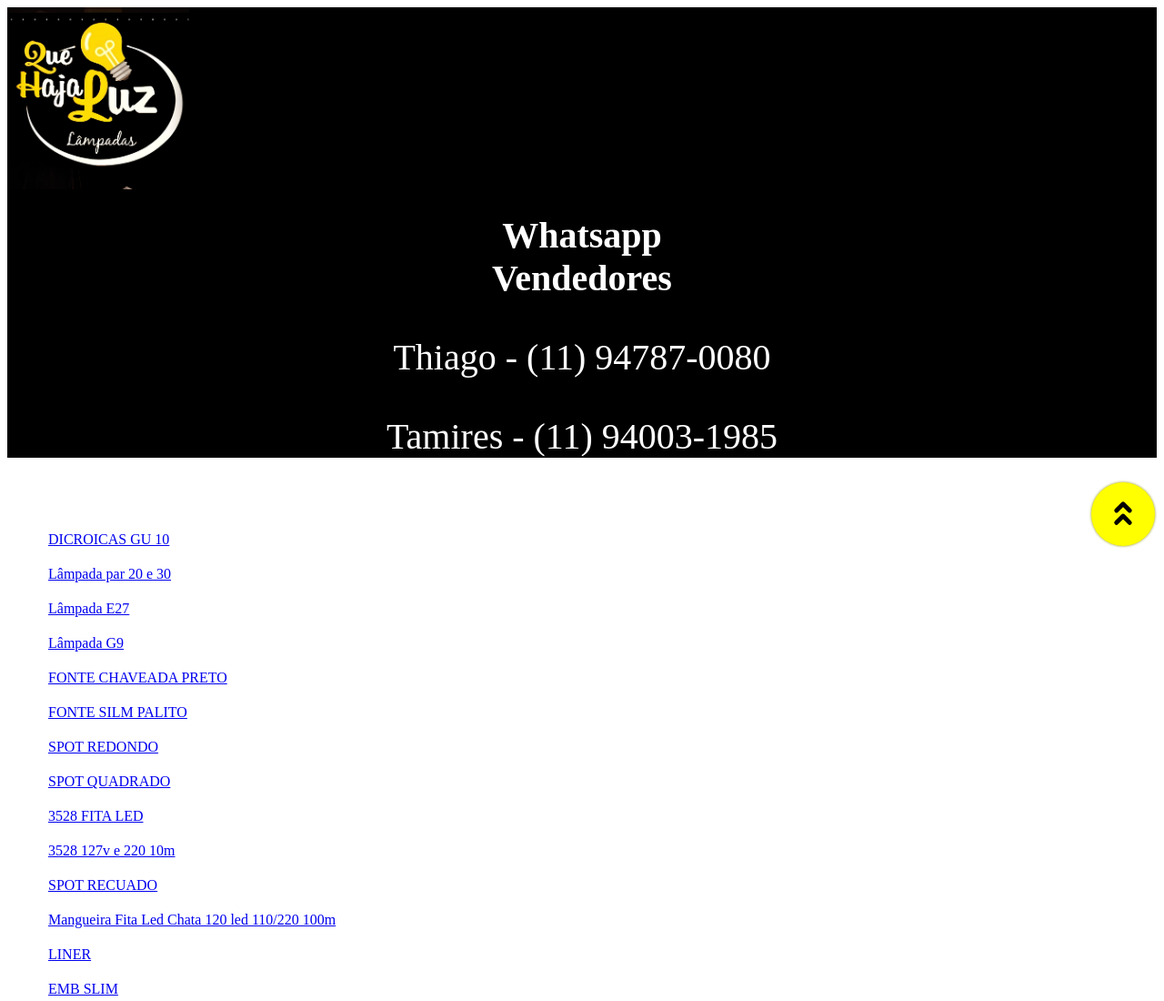
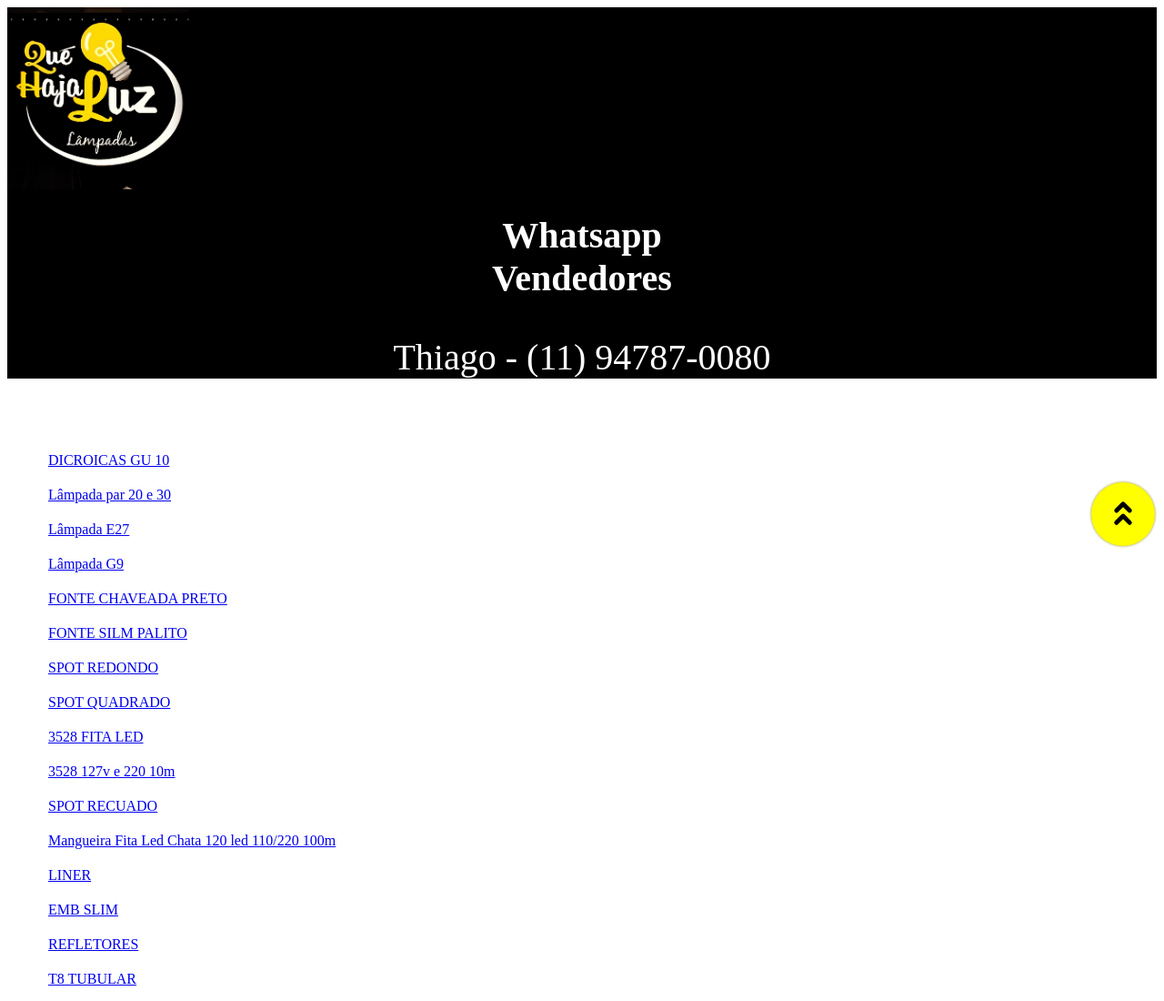
Before and after one commit to matheusfidelis12/Que-Haja-Luz, a plain HTML site: page index.html in a window 1280 px wide. Shown: the top 1100 px of the page at 91% size. Drawn offline with nearby package versions, Linux system fonts and the light colour scheme.

Commit message:
Atualizar o index.html

```diff
--- a/index.html
+++ b/index.html
@@ -12,7 +12,6 @@
     <img id="logo" src="assets/quehajaluz.jpeg" alt="" width="200px">
     <h1>Whatsapp<br>Vendedores</h1>
     <p>Thiago - (11) 94787-0080</p>
-    <p>Tamires - (11) 94003-1985</p>
   </header>
 
   <nav>
```
